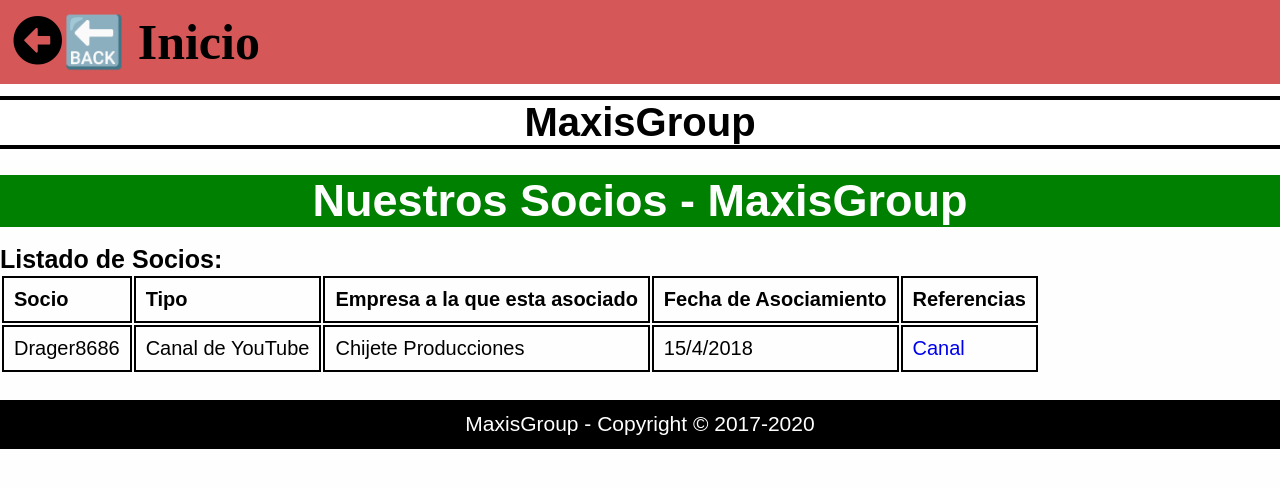
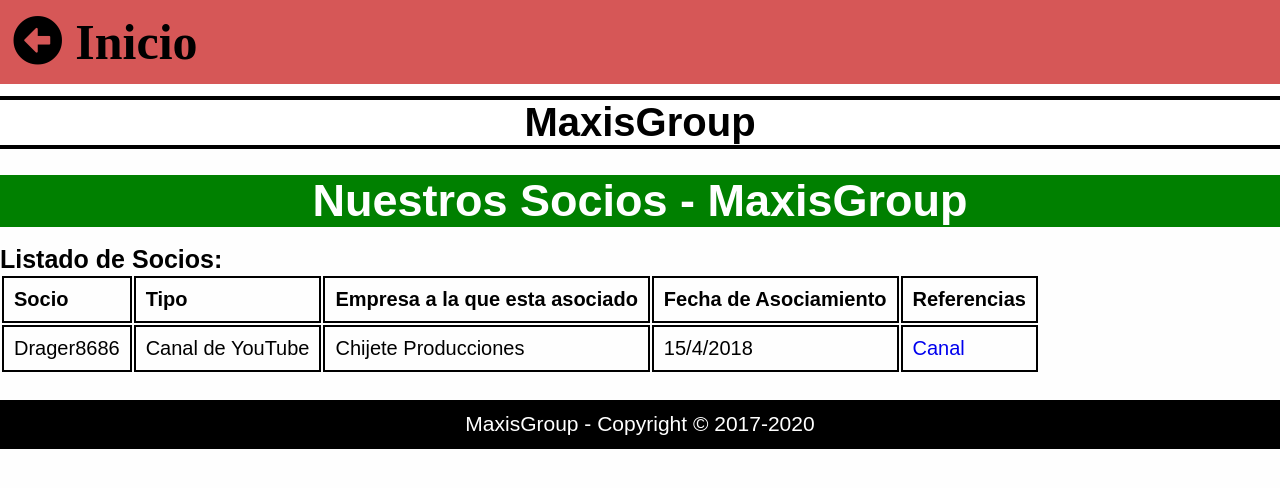
Before and after one commit to MaxisGroup/maxisgroup, a plain HTML site: page socios.html in a window 1280 px wide. Drawn offline with Linux system fonts and the light colour scheme.

Commit message:
Update socios.html

```diff
--- a/socios.html
+++ b/socios.html
@@ -16,7 +16,7 @@
 
 <body>
 
-	<a class="titular-volver" href="index.html"><h1 class="titular-volver-relleno"><i class="fas fa-arrow-alt-circle-left"></i>🔙 Inicio</h1></a>
+	<a class="titular-volver" href="index.html"><h1 class="titular-volver-relleno"><i class="fas fa-arrow-alt-circle-left"></i> Inicio</h1></a>
 
 	<h1 class="titular-responsive">MaxisGroup</h1>
 
```
